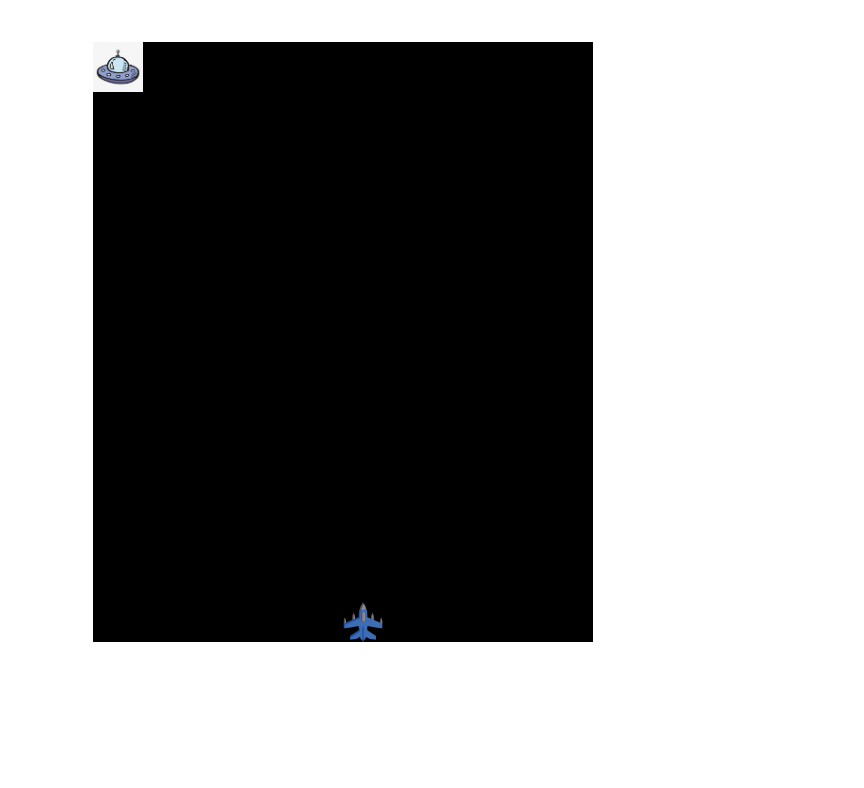
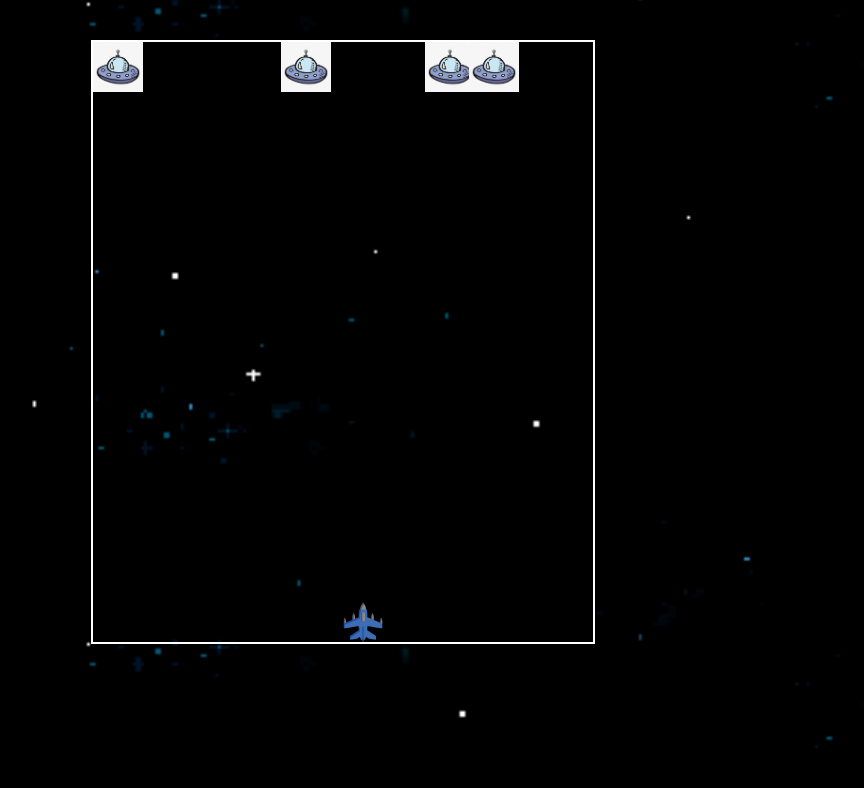
Before and after one commit to SadeepaMedhan/Shooter-Game, a plain HTML site: page index.html in a window 1280 px wide. Shown: the whole page, without its empty margins (297-1161 px from the left). Drawn offline with Linux system fonts and the light colour scheme.

Commit message:
add alians

```diff
--- a/index.html
+++ b/index.html
@@ -6,13 +6,17 @@
 
     <style>
 
+        body{
+            background: url("assets/img/space.gif");
+            background-size: contain;
+        }
+
         #background{
             position: relative;
             width: 500px;
             height: 600px;
             margin: 40px auto;
             border: 2px solid white;
-            background-color: black;
         }
 
         #jet{
@@ -23,7 +27,7 @@
             background-size: contain;
             background-repeat: no-repeat ;
             left: 50%;
-            bottom: 0px;
+            bottom: 0;
         }
 
         #alien{
@@ -34,6 +38,7 @@
             background: url("assets/img/alien-ship.png");
             background-size: contain;
             background-repeat: no-repeat ;
+            margin: auto;
         }
 
     </style>
@@ -56,16 +61,28 @@
 
 <script>
     var jet = document.getElementById("jet");
+    var ab = document.getElementById("alien");
+    var board = document.getElementById("background");
 
     window.addEventListener("keydown",(e)=>{
         var left = parseInt(window.getComputedStyle(jet).getPropertyValue("left"));
         if(e.key == "ArrowLeft" && left > 0){
             jet.style.left = left - 10 + "px";
         }
-        else if (e.key == "ArrowRight" && left <= 460){
+        else if (e.key == "ArrowRight" && left <= 450){
             jet.style.left = left + 10 + "px";
         }
-    })
+    });
+
+    var alienList = setInterval(()=>{
+        var aliens = document.createElement("div");
+        aliens.id = "alien";
+
+        var alienLeft = parseInt(window.getComputedStyle(aliens).getPropertyValue("left"));
+        aliens.style.left = Math.floor(Math.random() * 450) + "px";
+
+        board.append(aliens);
+    }, 1500);
 </script>
 
 </html>
```
Also changed, not shown: assets/img/backImage.gif (added), assets/img/space.gif (added).
